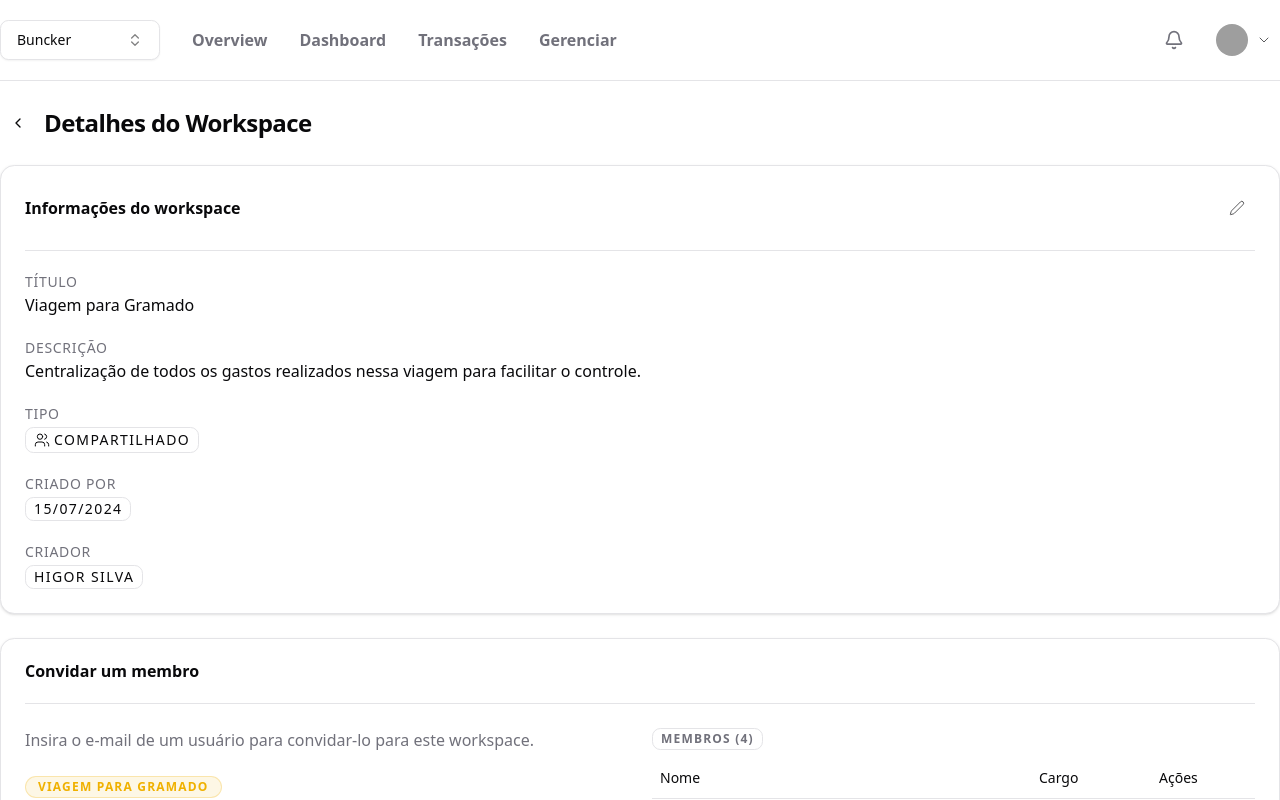
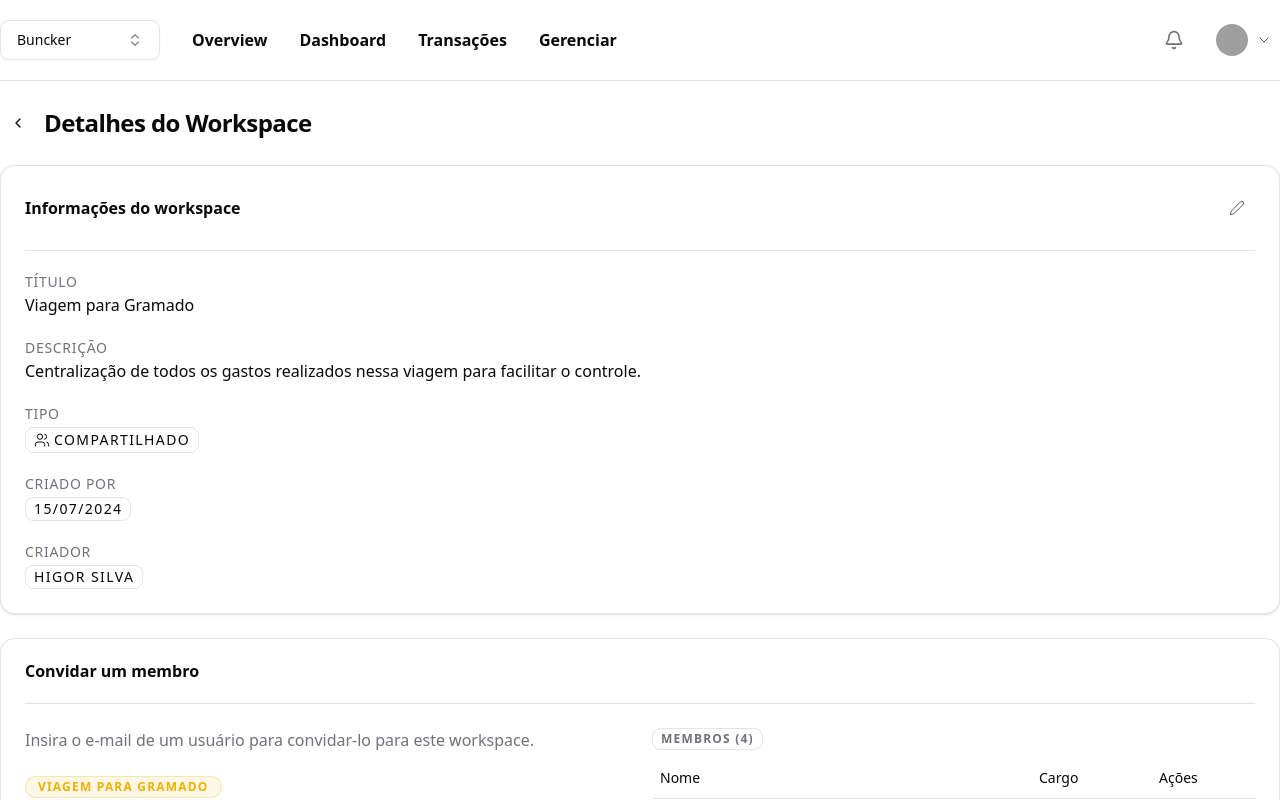
Before and after one commit to hiigorsilva/saas-finance-web, a React (Vite) app: page /app/1/details in a window 1280 px wide. Shown: the top 800 px of the page. Built offline with nearby package versions, Linux system fonts and the light colour scheme; grey boxes are pictures that could not be loaded.

Commit message:
style: remove style for active link that is not working

```diff
--- a/src/routes/(private)/app/-components/header.tsx
+++ b/src/routes/(private)/app/-components/header.tsx
@@ -1,4 +1,4 @@
-import { Link, useLocation } from '@tanstack/react-router'
+import { Link } from '@tanstack/react-router'
 import { Container } from '@/components/layout/container'
 import { navigateMenuLinks } from '../-data/navigate-menu-links'
 import { ProfileDropdownMenu } from './profile-dropdown-menu'
@@ -11,8 +11,6 @@ type HeaderProps = {
 }
 
 export function Header({ hiddenLinks = false, workspaceId }: HeaderProps) {
-  const { pathname } = useLocation()
-
   return (
     <header className="w-h-full border-b py-4">
       <Container>
@@ -24,9 +22,9 @@ export function Header({ hiddenLinks = false, workspaceId }: HeaderProps) {
               {navigateMenuLinks.map(link => (
                 <li key={link.title}>
                   <Link
-                    className={`inline-flex font-semibold text-base ${link.href === pathname ? 'text-foreground' : 'text-muted-foreground'} p-2`}
                     to={link.href}
                     params={{ workspaceId: workspaceId ?? '' }}
+                    className="inline-flex font-semibold text-base text-foreground p-2"
                   >
                     {link.title}
                   </Link>
```
